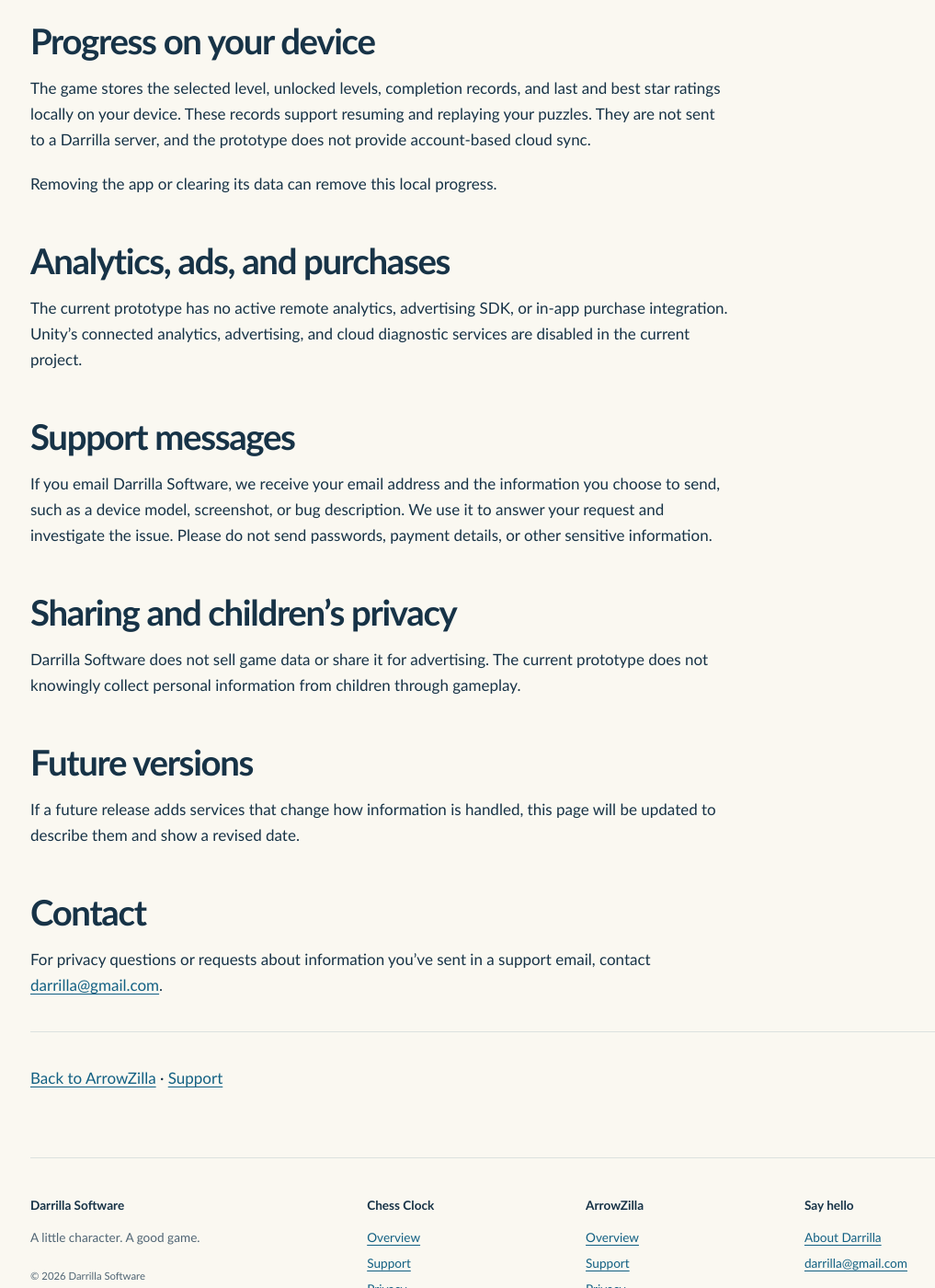
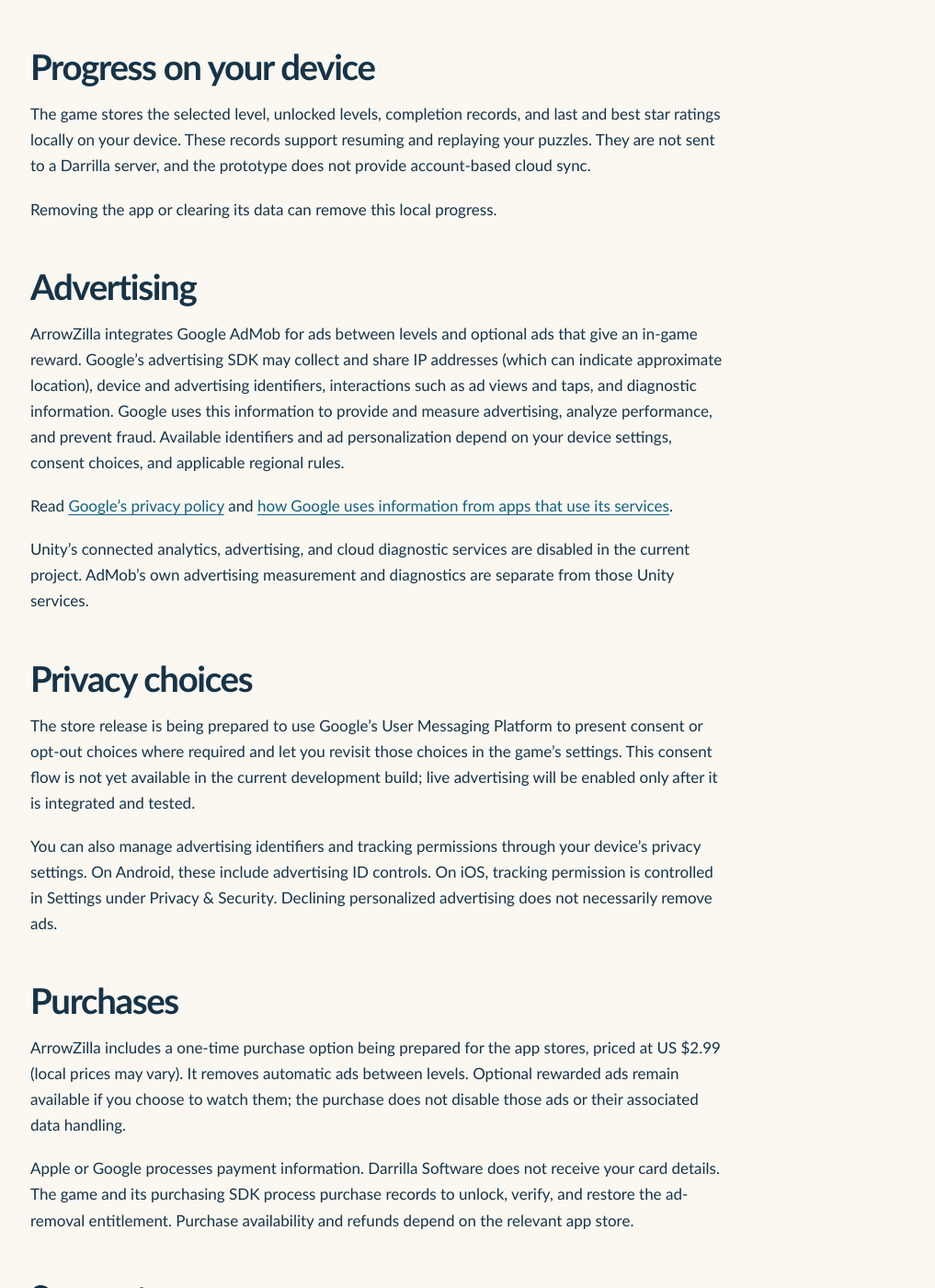
Before and after one commit to Darrilla/darrilla.github.io, a Jekyll site: the page built from arrowzilla/privacy/index.md, in a window 1280 px wide and 1400 px high, scrolled down 672 px. Shown: the whole window at 92% size, without its empty margins (47-1064 px from the left). Built offline with Jekyll 4.4.1, drawn with Linux system fonts in a browser that asks for light colours; some of the changed text lies outside the part shown.

Commit message:
Update ArrowZilla privacy policy for ads and purchases
Describe AdMob data handling and planned consent controls, distinguish
current test builds from the store release, and explain the one-time
ad-removal entitlement and optional rewarded ads.

Publish the AdMob authorized-seller entry in app-ads.txt and document
the remaining store-link verification requirement.

```diff
--- /dev/null
+++ b/app-ads.txt
@@ -0,0 +1 @@
+google.com, pub-9873618052389307, DIRECT, f08c47fec0942fa0
--- a/arrowzilla/privacy/index.md
+++ b/arrowzilla/privacy/index.md
@@ -1,19 +1,20 @@
 ---
 title: ArrowZilla privacy policy
 category: ArrowZilla
-description: How the current ArrowZilla prototype handles your information and progress.
+description: How ArrowZilla handles progress, advertising, purchases, and privacy choices.
 ---
 
-Last updated: October 8, 2026
+Last updated: October 11, 2026
 
 ArrowZilla is an arrow puzzle game made by Darrilla Software. This policy
-describes the current development prototype.
+describes its development builds and the advertising and purchase features
+being prepared for its store release. Development builds currently use test ads.
 
 ## Information the game collects
 
-The current prototype does not ask for a name, email address, location,
-contacts, or an account. Darrilla Software does not collect personal
-information through the game.
+ArrowZilla does not ask you to create an account or provide your name, email,
+contacts, or precise location to play. Advertising and app-store services may
+process information as described below.
 
 ## Progress on your device
 
@@ -24,11 +25,47 @@ and the prototype does not provide account-based cloud sync.
 
 Removing the app or clearing its data can remove this local progress.
 
-## Analytics, ads, and purchases
+## Advertising
 
-The current prototype has no active remote analytics, advertising SDK,
-or in-app purchase integration. Unity's connected analytics, advertising,
-and cloud diagnostic services are disabled in the current project.
+ArrowZilla integrates Google AdMob for ads between levels and optional ads
+that give an in-game reward. Google's advertising SDK may collect and share
+IP addresses (which can indicate approximate location), device and advertising
+identifiers, interactions such as ad views and taps, and diagnostic information.
+Google uses this information to provide and measure advertising, analyze
+performance, and prevent fraud. Available identifiers and ad personalization
+depend on your device settings, consent choices, and applicable regional rules.
+
+Read [Google's privacy policy](https://policies.google.com/privacy) and
+[how Google uses information from apps that use its services](https://policies.google.com/technologies/partner-sites).
+
+Unity's connected analytics, advertising, and cloud diagnostic services are
+disabled in the current project. AdMob's own advertising measurement and
+diagnostics are separate from those Unity services.
+
+## Privacy choices
+
+The store release is being prepared to use Google's User Messaging Platform
+to present consent or opt-out choices where required and let you revisit those
+choices in the game's settings. This consent flow is not yet available in the
+current development build; live advertising will be enabled only after it is
+integrated and tested.
+
+You can also manage advertising identifiers and tracking permissions through
+your device's privacy settings. On Android, these include advertising ID
+controls. On iOS, tracking permission is controlled in Settings under Privacy
+& Security. Declining personalized advertising does not necessarily remove ads.
+
+## Purchases
+
+ArrowZilla includes a one-time purchase option being prepared for the app
+stores, priced at US $2.99 (local prices may vary). It removes automatic ads
+between levels. Optional rewarded ads remain available if you choose to watch
+them; the purchase does not disable those ads or their associated data handling.
+
+Apple or Google processes payment information. Darrilla Software does not
+receive your card details. The game and its purchasing SDK process purchase
+records to unlock, verify, and restore the ad-removal entitlement. Purchase
+availability and refunds depend on the relevant app store.
 
 ## Support messages
 
@@ -37,11 +74,20 @@ information you choose to send, such as a device model, screenshot, or bug
 description. We use it to answer your request and investigate the issue.
 Please do not send passwords, payment details, or other sensitive information.
 
-## Sharing and children's privacy
+## Sharing and retention
 
-Darrilla Software does not sell game data or share it for advertising. The
-current prototype does not knowingly collect personal information from children
-through gameplay.
+Puzzle progress stays on your device. Advertising and purchase information is
+handled by Google, Apple, and the applicable SDKs as described above, under
+their own policies and retention practices. Support messages are kept as
+needed to answer requests and investigate issues. Contact us about information
+you have sent directly to Darrilla Software.
+
+## Children's privacy
+
+ArrowZilla does not ask children to submit personal information through
+gameplay. If you believe a child has sent personal information directly to us,
+contact us so we can address it. Advertising audience settings and store age
+ratings will be finalized before release.
 
 ## Future versions
 
```
Also changed, not shown: README.md.
